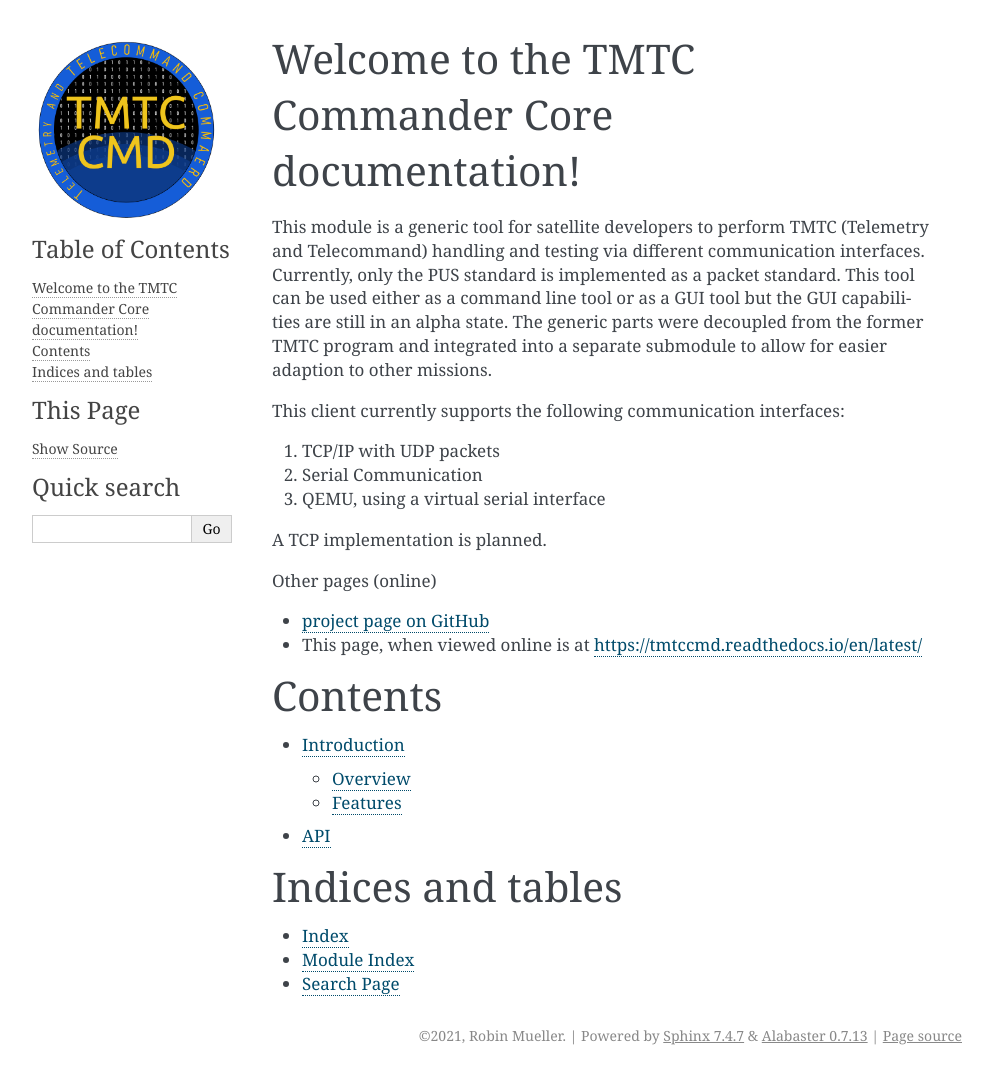
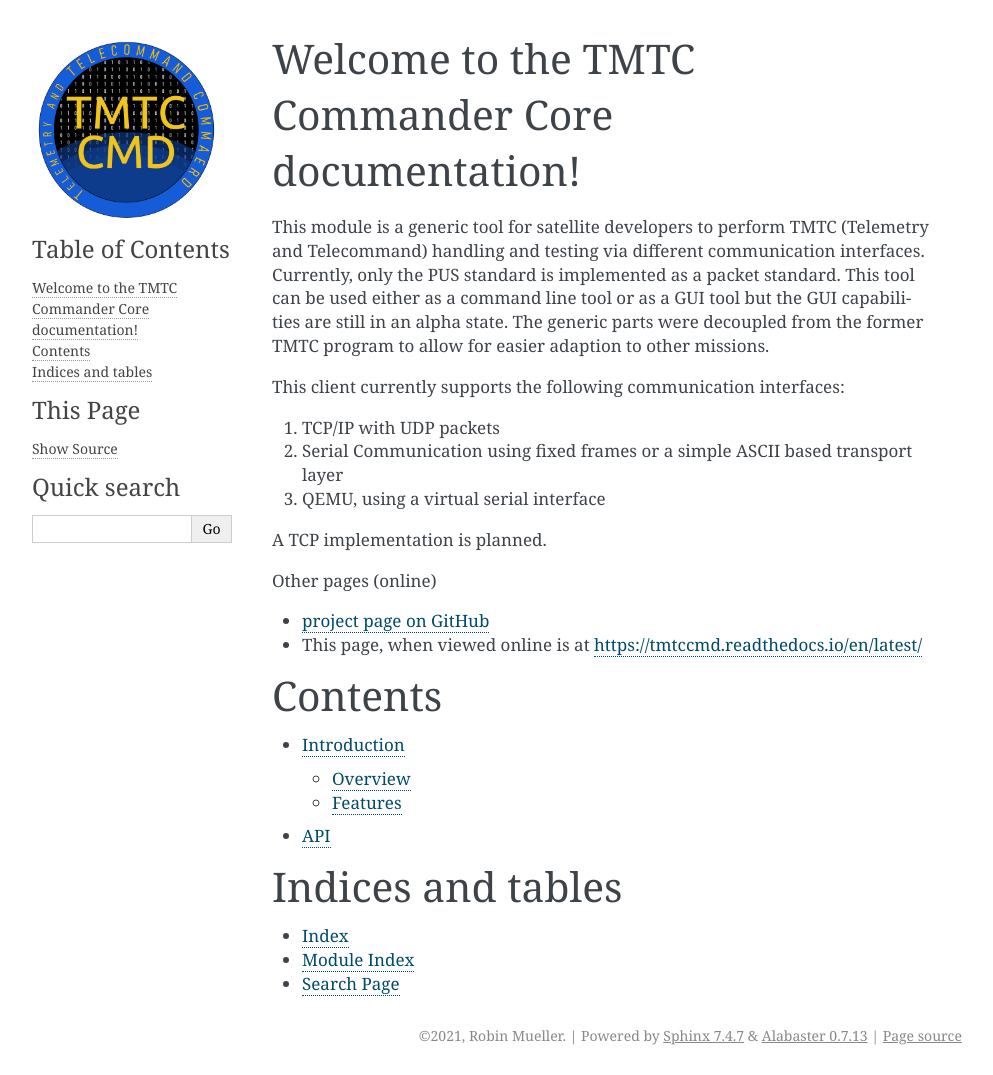
Before and after one commit to robamu-org/tmtccmd, a Sphinx documentation site: the page built from docs/index.rst, in a window 1280 px wide. Shown: the whole page, without its empty margins (148-1141 px from the left). Built offline with Sphinx 7.4.7, drawn with Linux system fonts in a browser that asks for light colours; pages that are not in the unit, such as notebooks, are missing from menus.

Commit message:
additional information

```diff
--- a/docs/index.rst
+++ b/docs/index.rst
@@ -10,13 +10,13 @@ This module is a generic tool for satellite developers to perform TMTC (Telemetr
 handling and testing via different communication interfaces. Currently, only the PUS standard is
 implemented as a packet standard. This tool can be used either as a command line tool
 or as a GUI tool but the GUI capabilities are still in an alpha state.
-The generic parts were decoupled from the former TMTC program and integrated into
-a separate submodule to allow for easier adaption to other missions.
+The generic parts were decoupled from the former TMTC program
+to allow for easier adaption to other missions.
 
 This client currently supports the following communication interfaces:
 
 1. TCP/IP with UDP packets
-2. Serial Communication
+2. Serial Communication using fixed frames or a simple ASCII based transport layer
 3. QEMU, using a virtual serial interface
 
 A TCP implementation is planned.
```
